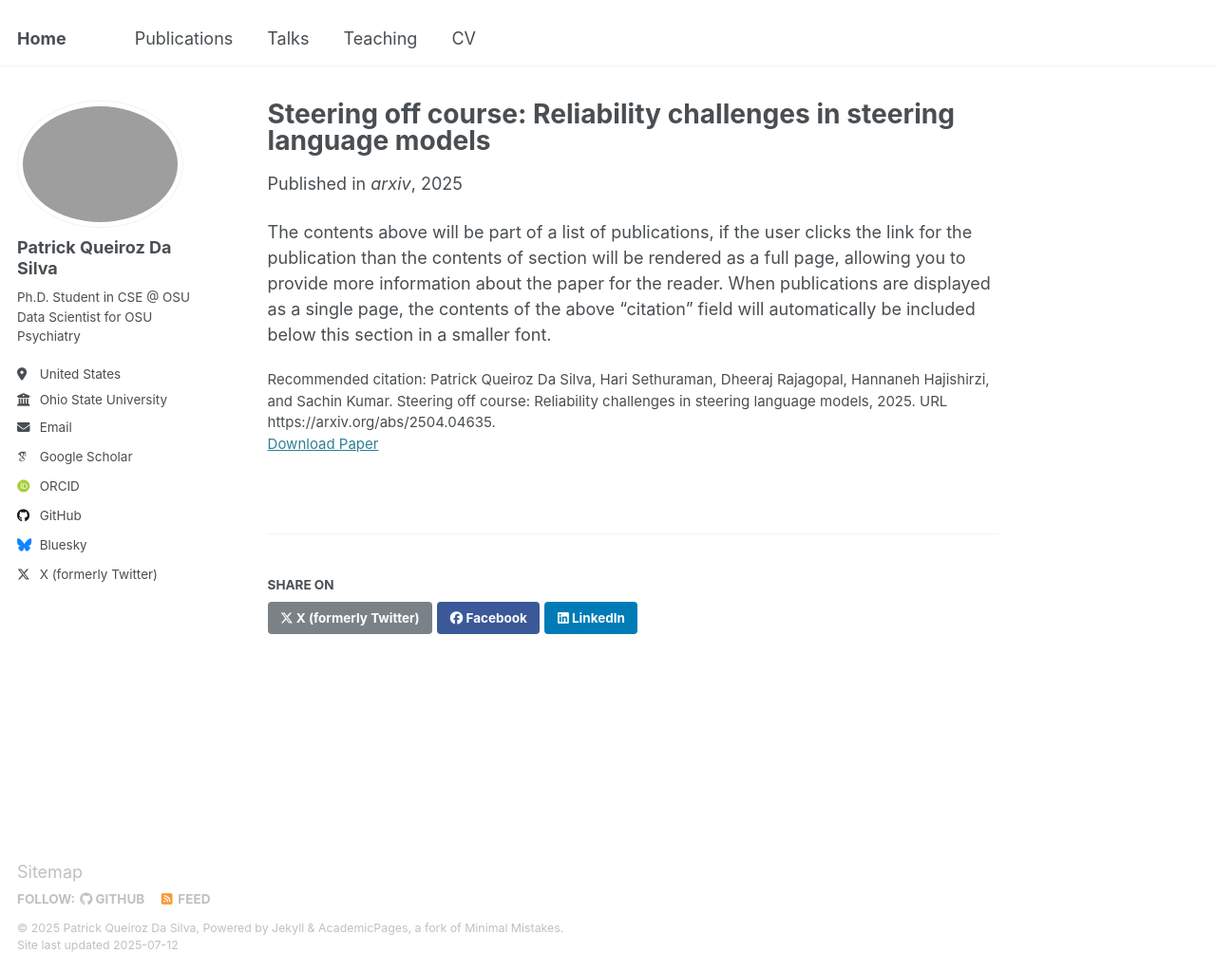
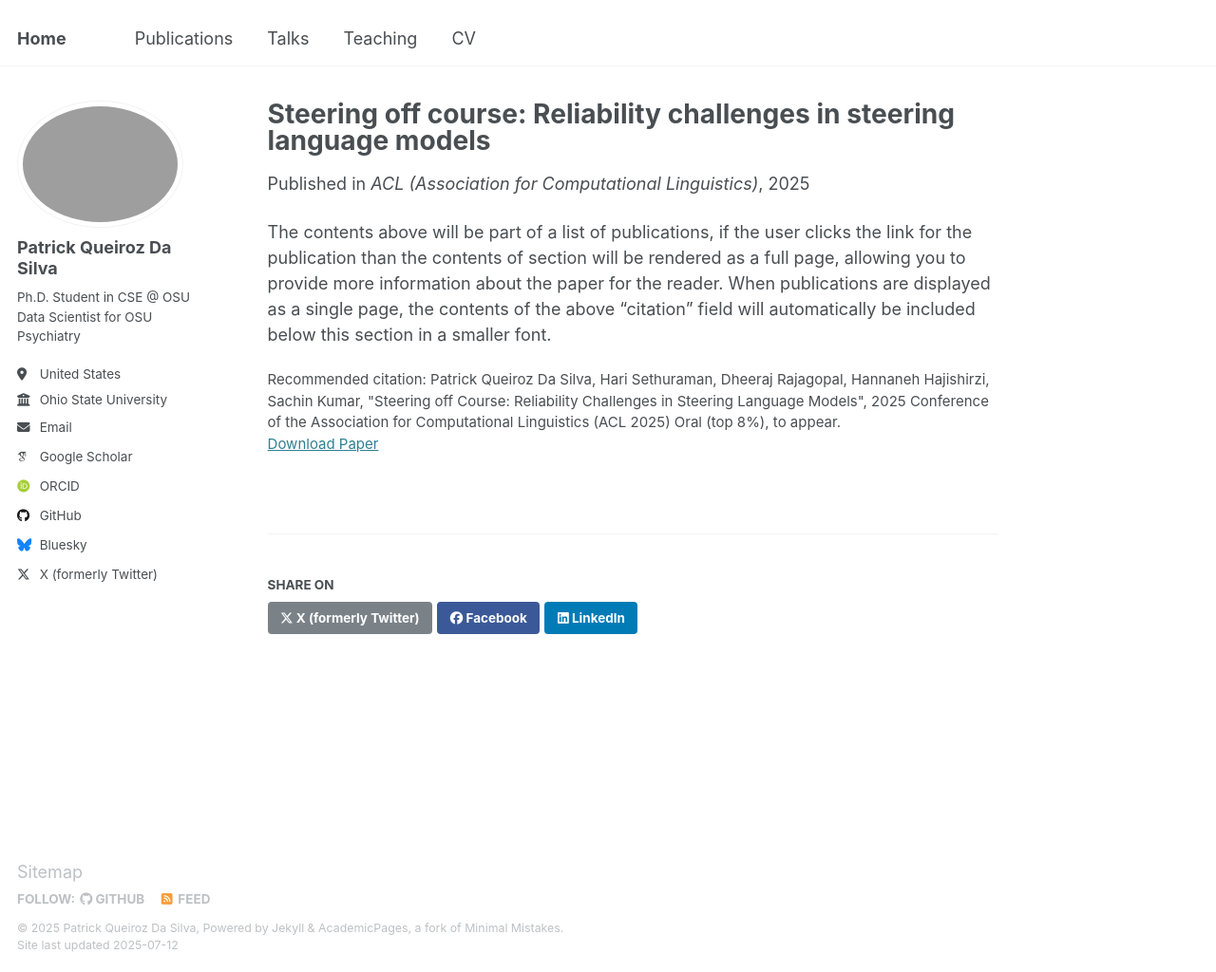
Before and after one commit to patqdasilva/patqdasilva.github.io, a Jekyll site: the page built from _publications/2025-04-06-title.md, in a window 1280 px wide and 1024 px high. Shown: the whole window at 95% size. Built offline with Jekyll 4.4.1, drawn with Linux system fonts in a browser that asks for light colours; some web fonts are replaced.

Commit message:
Update 2025-04-06-title.md

```diff
--- a/_publications/2025-04-06-title.md
+++ b/_publications/2025-04-06-title.md
@@ -1,15 +1,13 @@
 ---
 title: "Steering off course: Reliability challenges in steering language models"
 collection: publications
-category: preprints
+category: publications
 permalink: /publication/2025-03-05-title
 excerpt: 'Steering methods for language models (LMs) have gained traction as lightweight alternatives to fine-tuning, enabling targeted modifications to model activations. However, prior studies primarily report results on a few models, leaving critical gaps in understanding the robustness of these methods. In this work, we systematically examine three prominent steering methods -- DoLa, function vectors, and task vectors. In contrast to the original studies, which evaluated a handful of models, we test up to 36 models belonging to 14 families with sizes ranging from 1.5B to 70B parameters. Our experiments reveal substantial variability in the effectiveness of the steering approaches, with a large number of models showing no improvement and at times degradation in steering performance. Our analysis demonstrate fundamental flaws in the assumptions underlying these methods, challenging their reliability as scalable steering solutions.'
 date: 2025-04-06
-venue: 'arxiv'
+venue: 'ACL (Association for Computational Linguistics)'
 paperurl: 'https://arxiv.org/abs/2504.04635'
-citation: 'Patrick Queiroz Da Silva, Hari Sethuraman, Dheeraj Rajagopal, Hannaneh Hajishirzi, and
-Sachin Kumar. Steering off course: Reliability challenges in steering language models, 2025. URL
-https://arxiv.org/abs/2504.04635.'
+citation: 'Patrick Queiroz Da Silva, Hari Sethuraman, Dheeraj Rajagopal, Hannaneh Hajishirzi, Sachin Kumar,  "Steering off Course: Reliability Challenges in Steering Language Models", 2025 Conference of the Association for Computational Linguistics (ACL 2025) Oral (top 8%), to appear.'
 ---
 
 The contents above will be part of a list of publications, if the user clicks the link for the publication than the contents of section will be rendered as a full page, allowing you to provide more information about the paper for the reader. When publications are displayed as a single page, the contents of the above "citation" field will automatically be included below this section in a smaller font.
```
